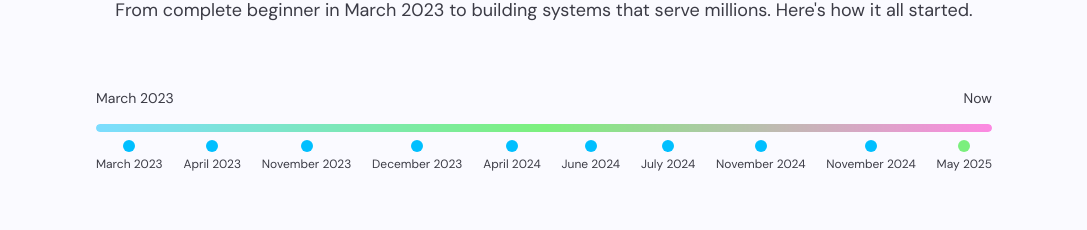
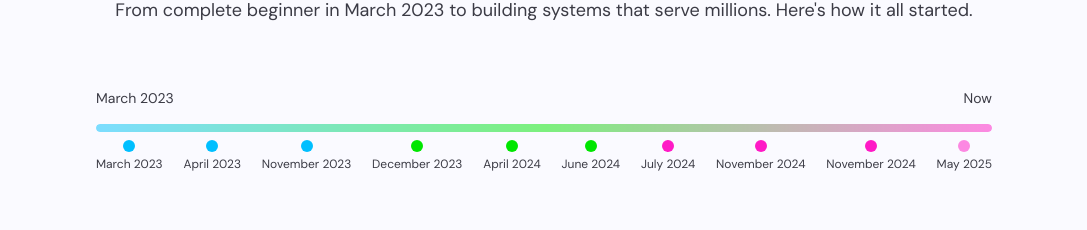
Before and after one commit to aadishj23/Portfolio, a React (Vite) app in the folder Frontend/: page / in a window 1280 px wide. Shown: the part 4377-4607 px from the top of the page, without its empty margins (96-1183 px from the left). Built offline with nearby package versions, Linux system fonts and the light colour scheme.

Commit message:
solved 2 bugs of Journey Section

```diff
--- a/Frontend/src/components/JourneySection.tsx
+++ b/Frontend/src/components/JourneySection.tsx
@@ -147,14 +147,32 @@ const JourneySection = () => {
             <div className="absolute inset-0 bg-gradient-to-r from-electric via-neon to-hot rounded-full animate-pulse" />
           </div>
           <div className={`flex ${isMobile ? 'flex-wrap gap-4 justify-center' : 'justify-between'} mt-2`}>
-            {journey.map((milestone, index) => (
-              <div key={milestone.id} className={`flex flex-col items-center ${isMobile ? 'min-w-[80px]' : ''}`}>
-                <div className={`w-3 h-3 rounded-full ${
-                  milestone.status === 'current' ? 'bg-neon animate-pulse' : 'bg-electric'
-                } mb-1`} />
-                <span className="text-xs text-foreground-secondary text-center">{milestone.year}</span>
-              </div>
-            ))}
+            {journey.map((milestone, index) => {
+              // Calculate color based on position along the gradient
+              const totalMilestones = journey.length;
+              const progress = index / (totalMilestones - 1); // 0 to 1
+
+              let dotColor = '';
+              if (progress <= 0.33) {
+                // First third: electric (blue)
+                dotColor = 'bg-electric';
+              } else if (progress <= 0.66) {
+                // Middle third: neon (green)
+                dotColor = 'bg-neon';
+              } else {
+                // Last third: hot (red/orange)
+                dotColor = 'bg-hot';
+              }
+
+              return (
+                <div key={milestone.id} className={`flex flex-col items-center ${isMobile ? 'min-w-[80px]' : ''}`}>
+                  <div className={`w-3 h-3 rounded-full ${dotColor} ${
+                    milestone.status === 'current' ? 'animate-pulse' : ''
+                  } mb-1`} />
+                  <span className="text-xs text-foreground-secondary text-center">{milestone.year}</span>
+                </div>
+              );
+            })}
           </div>
         </div>
 
@@ -173,7 +191,7 @@ const JourneySection = () => {
                   onClick={() => setSelectedMilestone(selectedMilestone === milestone.id ? null : milestone.id)}
                 >
                   <div className="os-window-header">
-                    <div className="flex items-center gap-3">
+                    <div className="flex items-center gap-3 ">
                       <div className="text-electric">
                         {milestone.icon}
                       </div>
@@ -248,7 +266,7 @@ const JourneySection = () => {
                         {milestone.achievement && (
                           <div>
                             <h4 className="font-semibold mb-2 text-foreground">Achievement</h4>
-                            <Badge className="bg-neon/20 text-neon border-neon/30">
+                            <Badge className="bg-transparent text-neon border-neon/30">
                               {milestone.achievement}
                             </Badge>
                           </div>
```
